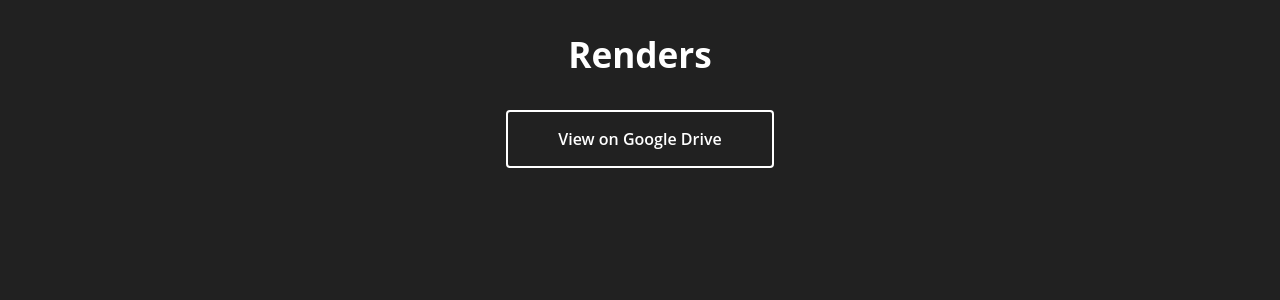
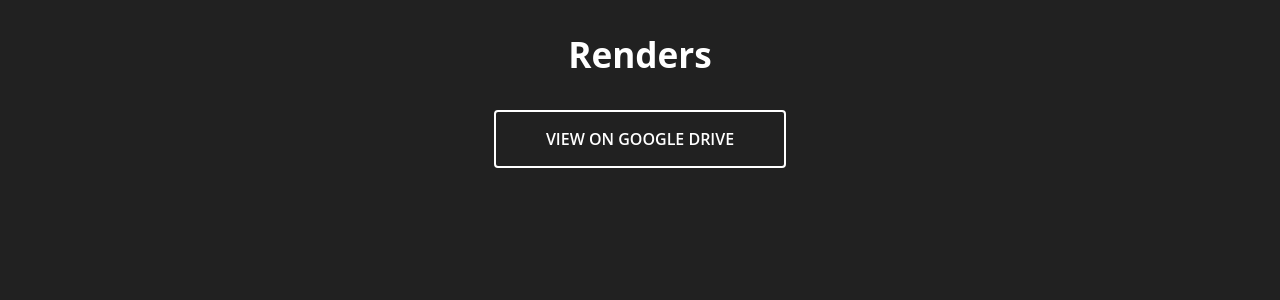
Before and after one commit to RedSunsRMK/redsunsrmk.github.io, a Jekyll site: the page built from index.html, in a window 1280 px wide and 900 px high, scrolled down 4371 px. Shown: the part 132-432 px from the top of the window. Built offline with Jekyll 4.4.1, drawn with Linux system fonts in a browser that asks for light colours.

Commit message:
Update index.html

```diff
--- a/index.html
+++ b/index.html
@@ -134,7 +134,7 @@ support: [jquery, gallery]
 
 	<section class="bottom-cta">
 		<h2 class="editable"><strong>Renders</strong></h2>
-		<div class="button alt"><a href="https://drive.google.com/drive/folders/0B8b7bN4NEK6uUm8zNEluSVpxQWs?usp=sharing" target="_blank">View on Google Drive</a></div>
+		<div class="button alt"><a href="https://drive.google.com/drive/folders/0B8b7bN4NEK6uUm8zNEluSVpxQWs?usp=sharing" target="_blank">VIEW ON GOOGLE DRIVE</a></div>
 	</section>
 
 	<section class="bottom-cta">
```
